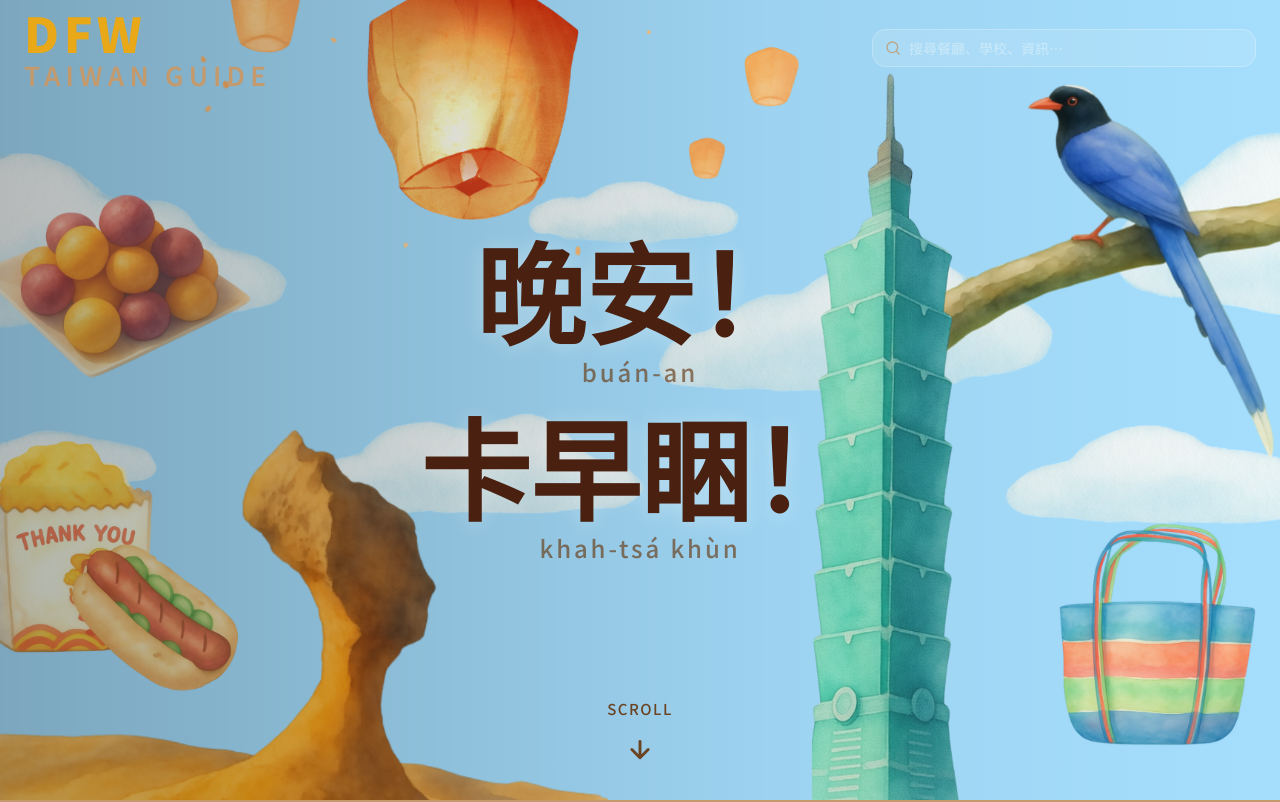
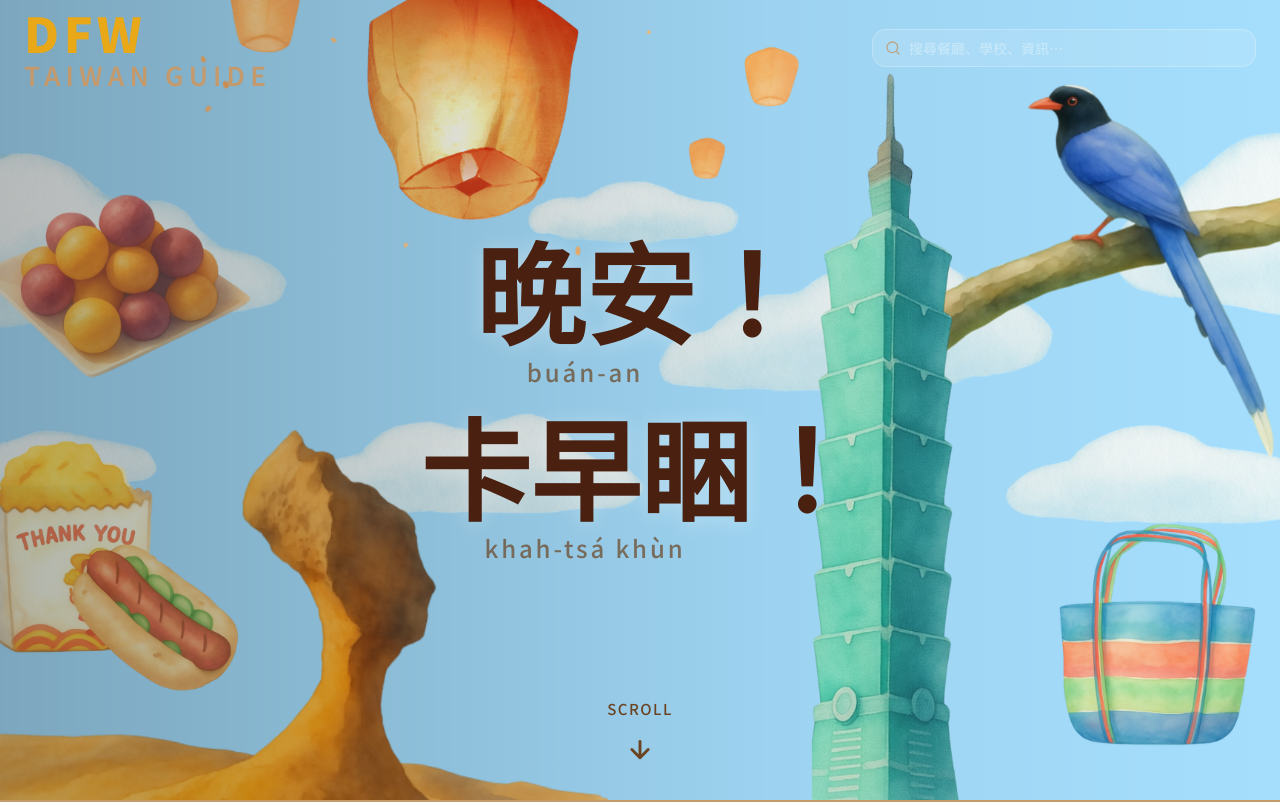
Before and after one commit to ElieshaLai/dfw-taiwan-guide, a Next.js app: page / in a window 1280 px wide. Shown: the top 802 px of the page. Built offline with nearby package versions, Linux system fonts and the light colour scheme.

Commit message:
updated alignment

```diff
--- a/app/page.tsx
+++ b/app/page.tsx
@@ -79,34 +79,38 @@ export default function Home() {
               className="flex flex-col items-center"
             >
               {/* 主問候 */}
-              <div className="flex flex-col items-center" style={{ marginBottom: "20px" }}>
-                <span
-                  className="font-black"
-                  style={{ fontSize: "clamp(64px, 12vw, 110px)", color: "#4a2010", textShadow: "0 2px 20px rgba(255,255,255,0.3)", lineHeight: 1 }}
-                >
-                  {greeting?.zh}
-                </span>
-                <span
-                  className="font-medium"
-                  style={{ fontSize: "clamp(16px, 2.2vw, 24px)", color: "#6B4423", opacity: 0.7, letterSpacing: "0.12em", marginTop: "10px" }}
-                >
-                  {greeting?.tailo}
+              <div className="flex items-start" style={{ marginBottom: "20px" }}>
+                <div className="flex flex-col items-center">
+                  <span className="font-black"
+                    style={{ fontSize: "clamp(64px, 12vw, 110px)", color: "#4a2010", textShadow: "0 2px 20px rgba(255,255,255,0.3)", lineHeight: 1 }}>
+                    {greeting?.zh.replace("！", "").replace("？", "")}
+                  </span>
+                  <span className="font-medium"
+                    style={{ fontSize: "clamp(16px, 2.2vw, 24px)", color: "#6B4423", opacity: 0.7, letterSpacing: "0.12em", marginTop: "10px" }}>
+                    {greeting?.tailo}
+                  </span>
+                </div>
+                <span className="font-black"
+                  style={{ fontSize: "clamp(64px, 12vw, 110px)", color: "#4a2010", lineHeight: 1 }}>
+                  {greeting?.zh.includes("！") ? "！" : "？"}
                 </span>
               </div>
 
               {/* 副問候 */}
-              <div className="flex flex-col items-center">
-                <span
-                  className="font-black"
-                  style={{ fontSize: "clamp(64px, 12vw, 110px)", color: "#4a2010", textShadow: "0 2px 20px rgba(255,255,255,0.3)", lineHeight: 1 }}
-                >
-                  {greeting?.sub}
-                </span>
-                <span
-                  className="font-medium"
-                  style={{ fontSize: "clamp(16px, 2.2vw, 24px)", color: "#6B4423", opacity: 0.7, letterSpacing: "0.12em", marginTop: "10px" }}
-                >
-                  {greeting?.subTailo}
+              <div className="flex items-start">
+                <div className="flex flex-col items-center">
+                  <span className="font-black"
+                    style={{ fontSize: "clamp(64px, 12vw, 110px)", color: "#4a2010", textShadow: "0 2px 20px rgba(255,255,255,0.3)", lineHeight: 1 }}>
+                    {greeting?.sub.replace("！", "").replace("？", "")}
+                  </span>
+                  <span className="font-medium"
+                    style={{ fontSize: "clamp(16px, 2.2vw, 24px)", color: "#6B4423", opacity: 0.7, letterSpacing: "0.12em", marginTop: "10px" }}>
+                    {greeting?.subTailo}
+                  </span>
+                </div>
+                <span className="font-black"
+                  style={{ fontSize: "clamp(64px, 12vw, 110px)", color: "#4a2010", lineHeight: 1 }}>
+                  {greeting?.sub.includes("！") ? "！" : "？"}
                 </span>
               </div>
             </motion.div>
```
